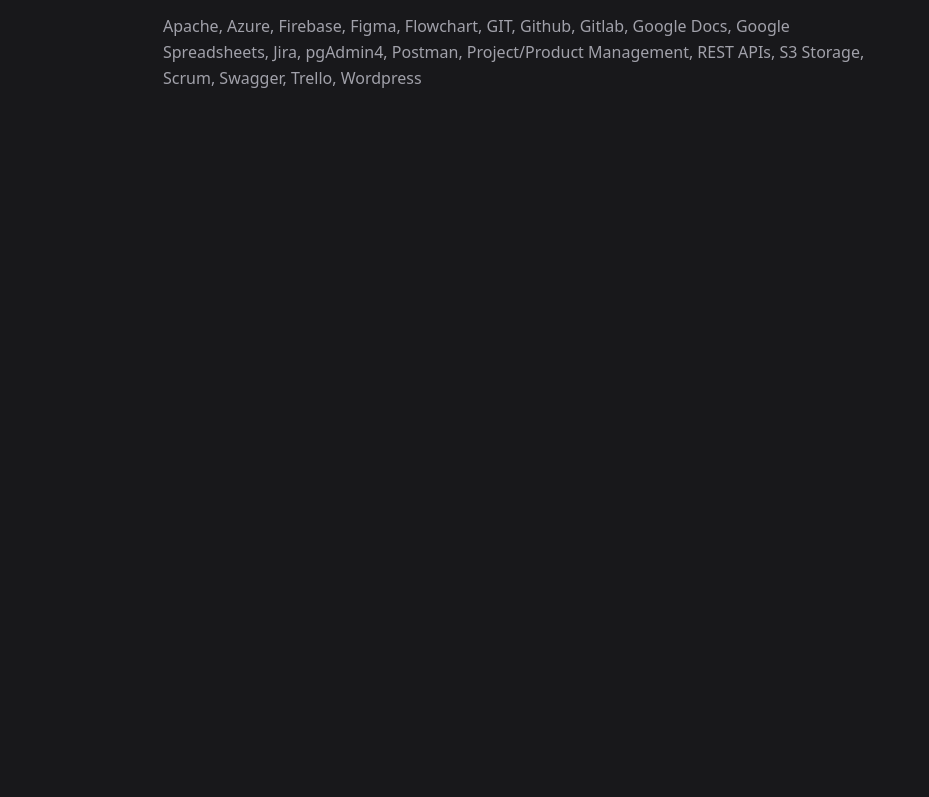
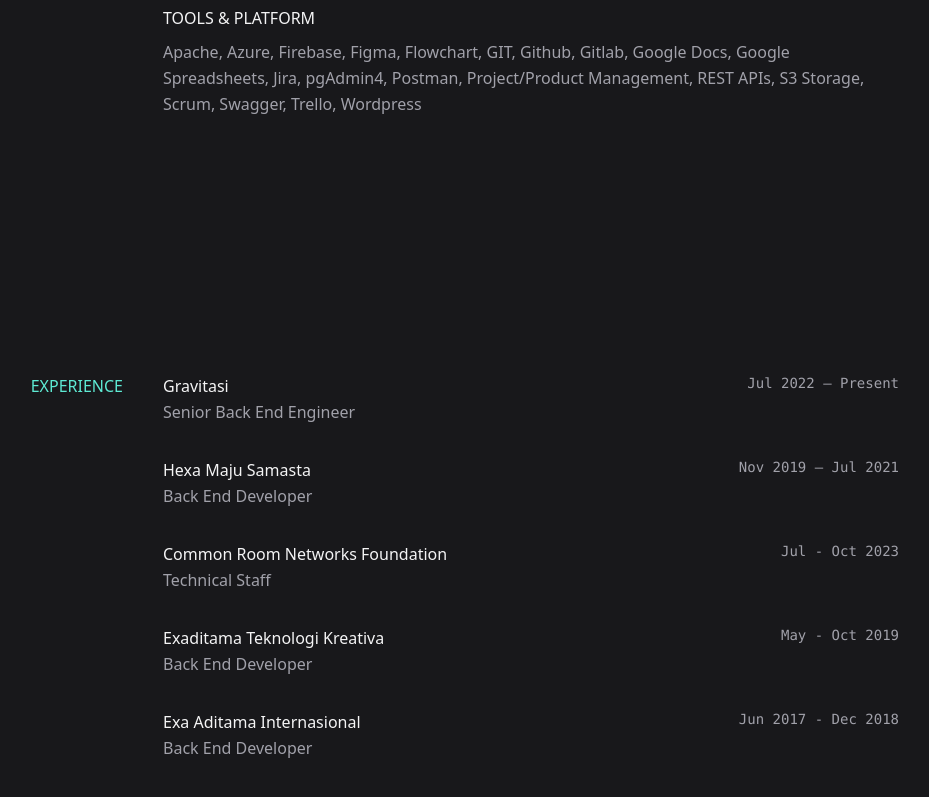
Before and after one commit to rivannurdin/nuraeni-rivan, a Vue app: page / in a window 1280 px wide. Shown: the part 1848-2645 px from the top of the page, without its empty margins (245-1174 px from the left). Before the commit the page ends 2067 px from the top, so only its background shows below. Built offline with nearby package versions, Linux system fonts and the light colour scheme.

Commit message:
create Experience component

```diff
--- a/src/App.vue
+++ b/src/App.vue
@@ -4,6 +4,8 @@
 import Header from './components/Header.vue';
 import About from './components/About.vue';
 import Skill from './components/Skills.vue'
+import Experience from './components/Experience.vue'
+
 </script>
 
 <template>
@@ -13,6 +15,6 @@
     <Intro msg="Hello! 👋" />
     <About/>
     <Skill/>
-    <!-- <HelloWorld msg="Vite + Vue" /> -->
+    <Experience/>
   </div>
 </template>
--- /dev/null
+++ b/src/components/Experience.vue
@@ -0,0 +1,77 @@
+<script setup>
+import { ref } from 'vue'
+
+defineProps({
+  msg: String,
+})
+
+const count = ref(0)
+</script>
+
+<template>
+    <div class="experience py-20 md:py-32 lg:py-32">
+      <div class="grid grid-cols-3 lg:grid-cols-4">
+        <div class="font-medium text-teal-300 text-left lg:text-right mb-5 lg:mb-0 col-4 col-span-5 lg:col-auto">EXPERIENCE</div>
+        <div class="px-5 lg:px-10 col-span-3 lg:col-span-3">
+          <div class="grid grid-rows-1 mb-8">
+            <div class="grid grid-cols-2">
+              <div>
+                <p class="text-zinc-100 font-medium"><a href="https://www.gravitasi.co.id/" target="_blank">Gravitasi</a></p>
+                <p>Senior Back End Engineer</p>
+              </div>
+              <div>
+                <p class="text-right font-mono text-sm">Jul 2022 – Present</p>
+              </div>
+            </div>
+          </div>
+          <div class="grid grid-rows-1 mb-8">
+            <div class="grid grid-cols-2">
+              <div>
+                <p class="text-zinc-100 font-medium"><a href="https://www.linkedin.com/company/pt-hms/about/" target="_blank">Hexa Maju Samasta</a></p>
+                <p>Back End Developer</p>
+              </div>
+              <div>
+                <p class="text-right font-mono text-sm">Nov 2019 – Jul 2021</p>
+              </div>
+            </div>
+          </div>
+          <div class="grid grid-rows-1 mb-8">
+            <div class="grid grid-cols-2">
+              <div>
+                <p class="text-zinc-100 font-medium"><a href="https://commonroom.info" target="_blank">Common Room Networks Foundation</a></p>
+                <p>Technical Staff</p>
+              </div>
+              <div>
+                <p class="text-right font-mono text-sm">Jul - Oct 2023</p>
+              </div>
+            </div>
+          </div>
+          <div class="grid grid-rows-1 mb-8">
+            <div class="grid grid-cols-2">
+              <div>
+                <p class="text-zinc-100 font-medium"><a href="http://exaditama.id/" target="_blank">Exaditama Teknologi Kreativa</a></p>
+                <p>Back End Developer</p>
+              </div>
+              <div>
+                <p class="text-right font-mono text-sm">May - Oct 2019    </p>
+              </div>
+            </div>
+          </div>
+          <div class="grid grid-rows-1 mb-8">
+            <div class="grid grid-cols-2">
+              <div>
+                <p class="text-zinc-100 font-medium">Exa Aditama Internasional</p>
+                <p>Back End Developer</p>
+              </div>
+              <div>
+                <p class="text-right font-mono text-sm">Jun 2017 - Dec 2018</p>
+              </div>
+            </div>
+          </div>
+        </div>
+      </div>
+    </div>
+</template>
+
+<style scoped>
+</style>
--- a/src/components/Skills.vue
+++ b/src/components/Skills.vue
@@ -20,9 +20,11 @@
         </div>
         <div class="px-5 md:px-5 lg:px-10">
           <p class="mb-2 text-zinc-100 font-medium">FRONT-END</p>
+          <p>React</p>
+          <p>Vue</p>
           <p>JQuery</p>
-          <p>Bootstrap/ Tailwind</p>
-          <p>React/ Vue</p>
+          <p>Bootstrap</p>
+          <p>Tailwind</p>
         </div>
         <div class="px-5 lg:px-10">
           <p class="mb-2 text-zinc-100 font-medium">DATABASE</p>
```
